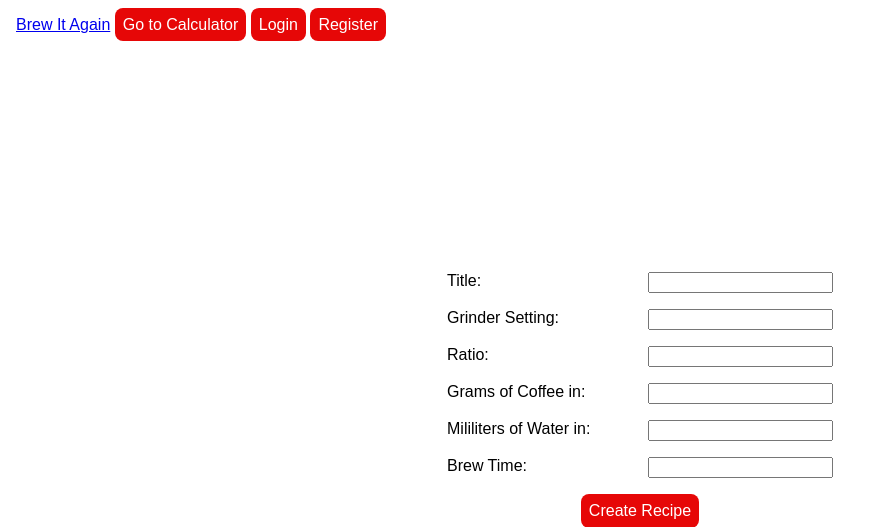
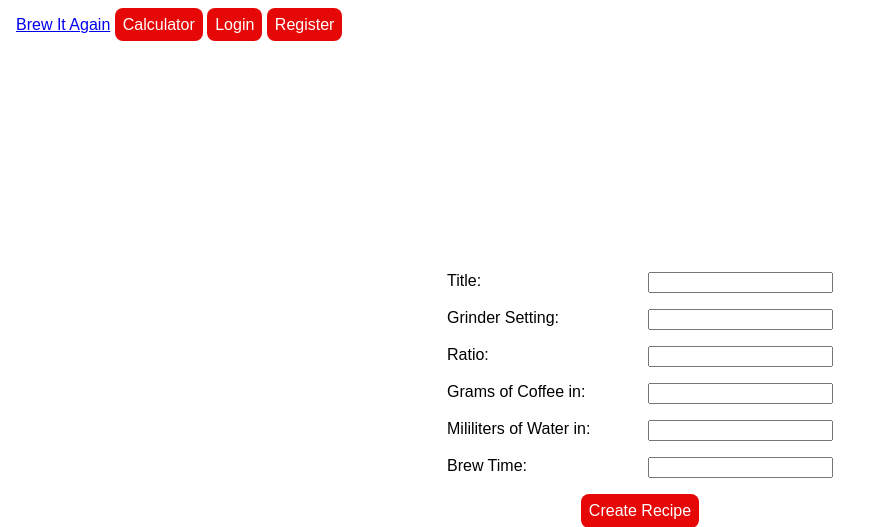
Before and after one commit to TwoStarLightMints/brew_it_again, a Django app: page /new_recipe in a window 1280 px wide. Shown: the top 527 px of the page, without its empty margins (0-879 px from the left). Run offline with Django 5.2, Linux system fonts and the light colour scheme; parts of the project's set-up code (start-up, migrations or seed data) failed here and were passed over.

Commit message:
Change calculator link to match other buttons

```diff
--- a/bia_proj/templates/layout.html
+++ b/bia_proj/templates/layout.html
@@ -14,7 +14,7 @@
             <nav>
                 <a href="{% url 'home' %}" id="home">Brew It Again</a>
 
-                <a href="{% url 'calculator' %}" class="rounded-button">Go to Calculator</a>
+                <a href="{% url 'calculator' %}" class="rounded-button">Calculator</a>
 
                 {% if request.user.is_authenticated %}
                 <a href="{% url 'dashboard' %}" class="rounded-button">Dashboard</a>
```
